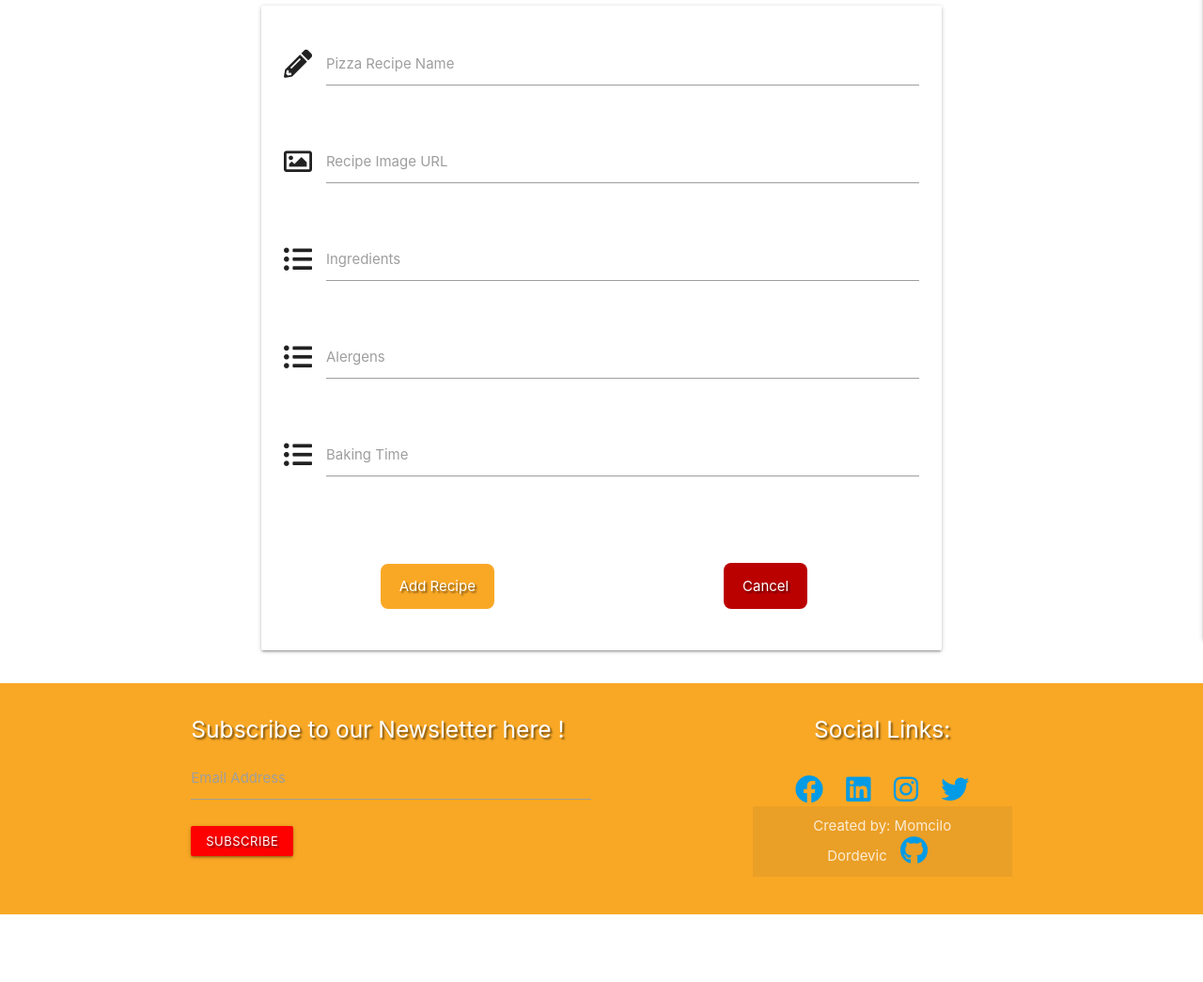
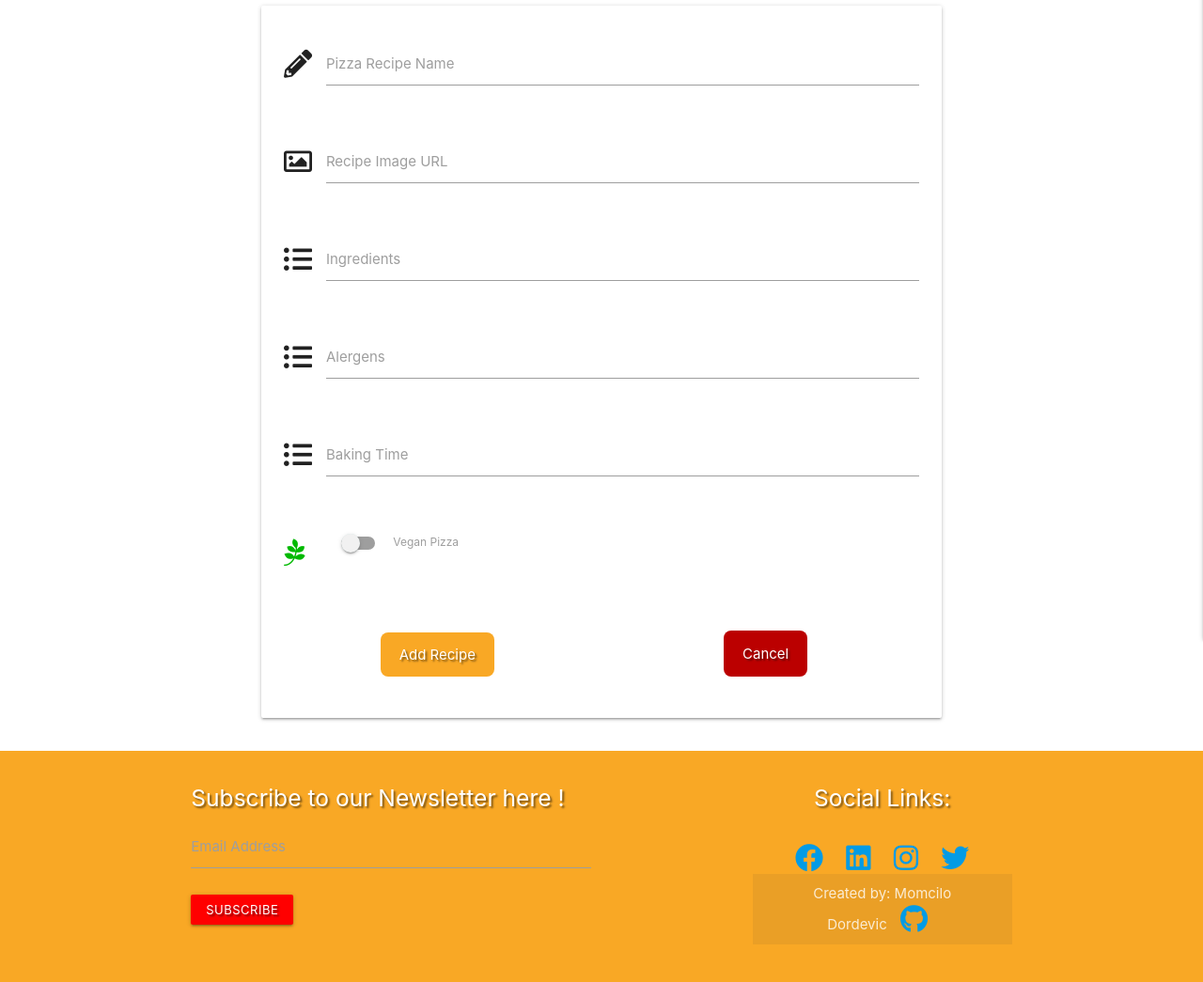
Before and after one commit to Code-Institute-Submissions/MomciloDordevic-MS3, a Flask app: page /add_recipe in a window 1280 px wide. Shown: the part 180-1225 px from the top of the page at 94% size. Before the commit the page ends 1153 px from the top, so only its background shows below. Run offline with Flask 2, Linux system fonts and the light colour scheme; some libraries are stand-ins or nearby versions.

Commit message:
added a materialize switch for toggling if the pizza is vegan or not

```diff
--- a/templates/add_recipe.html
+++ b/templates/add_recipe.html
@@ -52,6 +52,18 @@
                         <label for="baking-time">Baking Time</label>
                     </div>
                 </div>
+                <div class="row">
+                    <div class="input-field col s12">
+                        <div class="switch">
+                            <i class="fab fa-pagelines prefix vegan_tooltip"></i>
+                            <label for="is_vegan">
+                                <input type="checkbox" id="is_vegan" name="is_vegan">
+                                <span class="lever"></span>
+                                Vegan Pizza
+                            </label>
+                        </div>
+                    </div>
+                </div>
                 <!---- Add Recipe and Cancel Button---->
                 <div class="row btn-row valign-wrapper">
                     <div class="col s12 center-align">
```
Also changed, not shown: static/css/style.css (+24 -19 lines).
